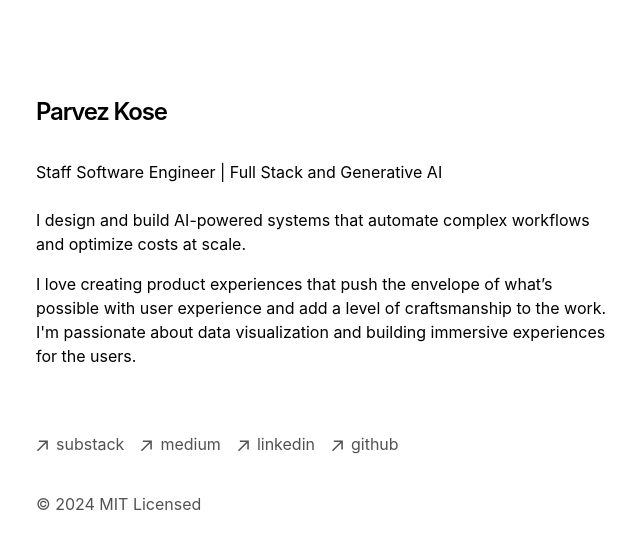
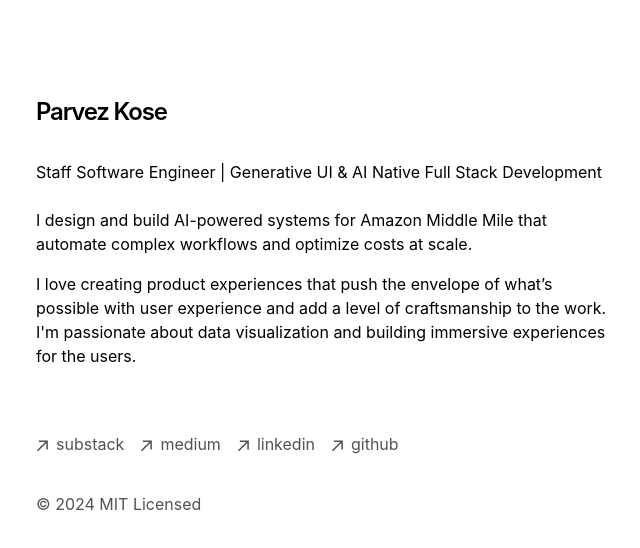
Before and after one commit to parvezk/parvezkose.com, a Next.js app: page / in a window 1280 px wide. Shown: the top 548 px of the page, without its empty margins (316-956 px from the left). Built offline with nearby package versions, Linux system fonts and the light colour scheme.

Commit message:
update bio

```diff
--- a/app/page.tsx
+++ b/app/page.tsx
@@ -6,10 +6,10 @@ export default function Page() {
       <h1 className="mb-8 text-2xl font-semibold tracking-tighter">
         Parvez Kose
       </h1>
-      <h4>{`Staff Software Engineer | Full Stack and Generative AI`}</h4>
+      <h4>{`Staff Software Engineer | Generative UI & AI Native Full Stack Development`}</h4>
       <br />
       <p className="mb-4">
-        {`I design and build AI-powered systems that automate complex workflows and optimize costs at scale.`}
+        {`I design and build AI-powered systems for Amazon Middle Mile that automate complex workflows and optimize costs at scale.`}
       </p>
       <p className="mb-4">
         {`I love creating product experiences that push the envelope of what’s possible with user experience and add a level of craftsmanship to the work. I'm passionate about data visualization and building immersive experiences for the users.`}
```
